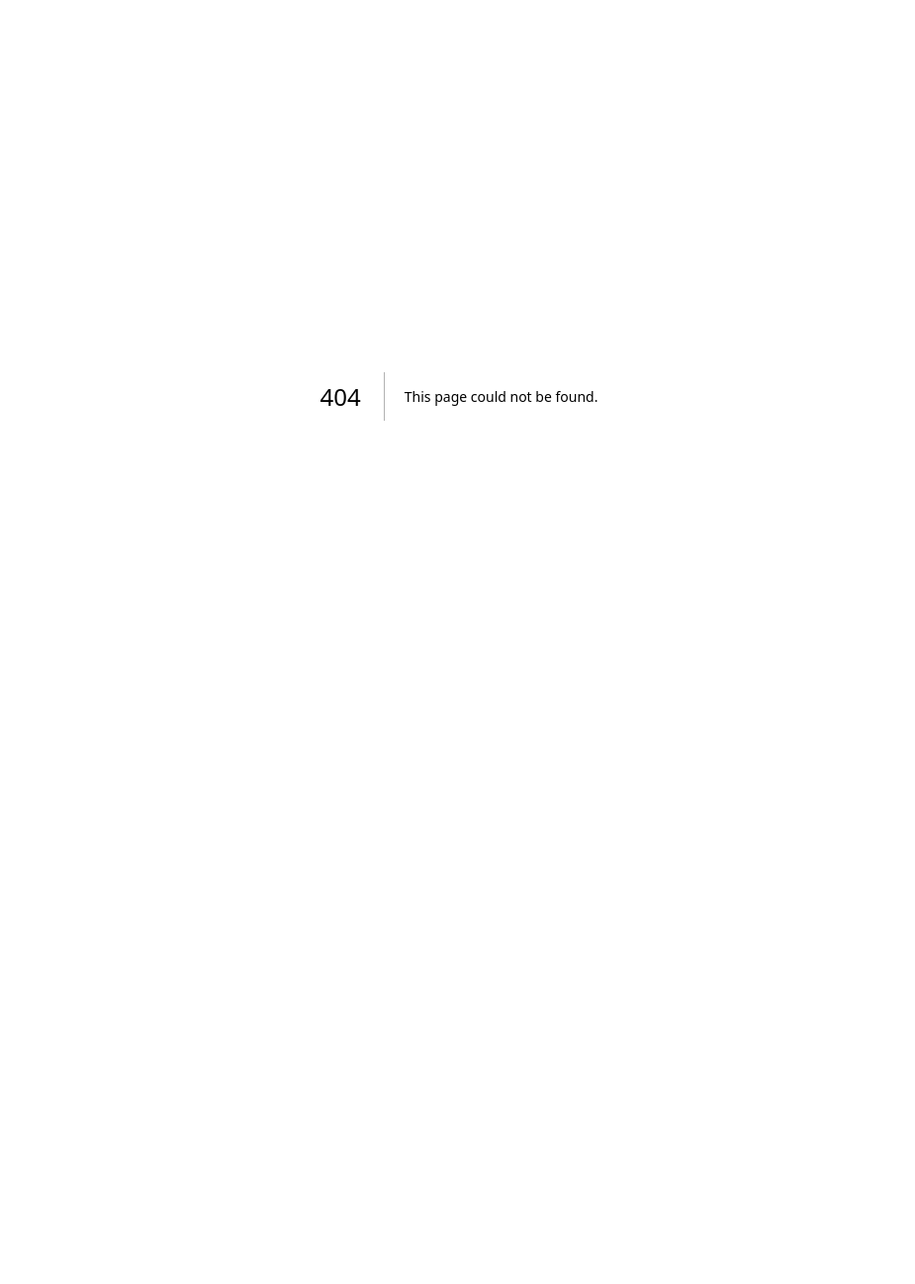
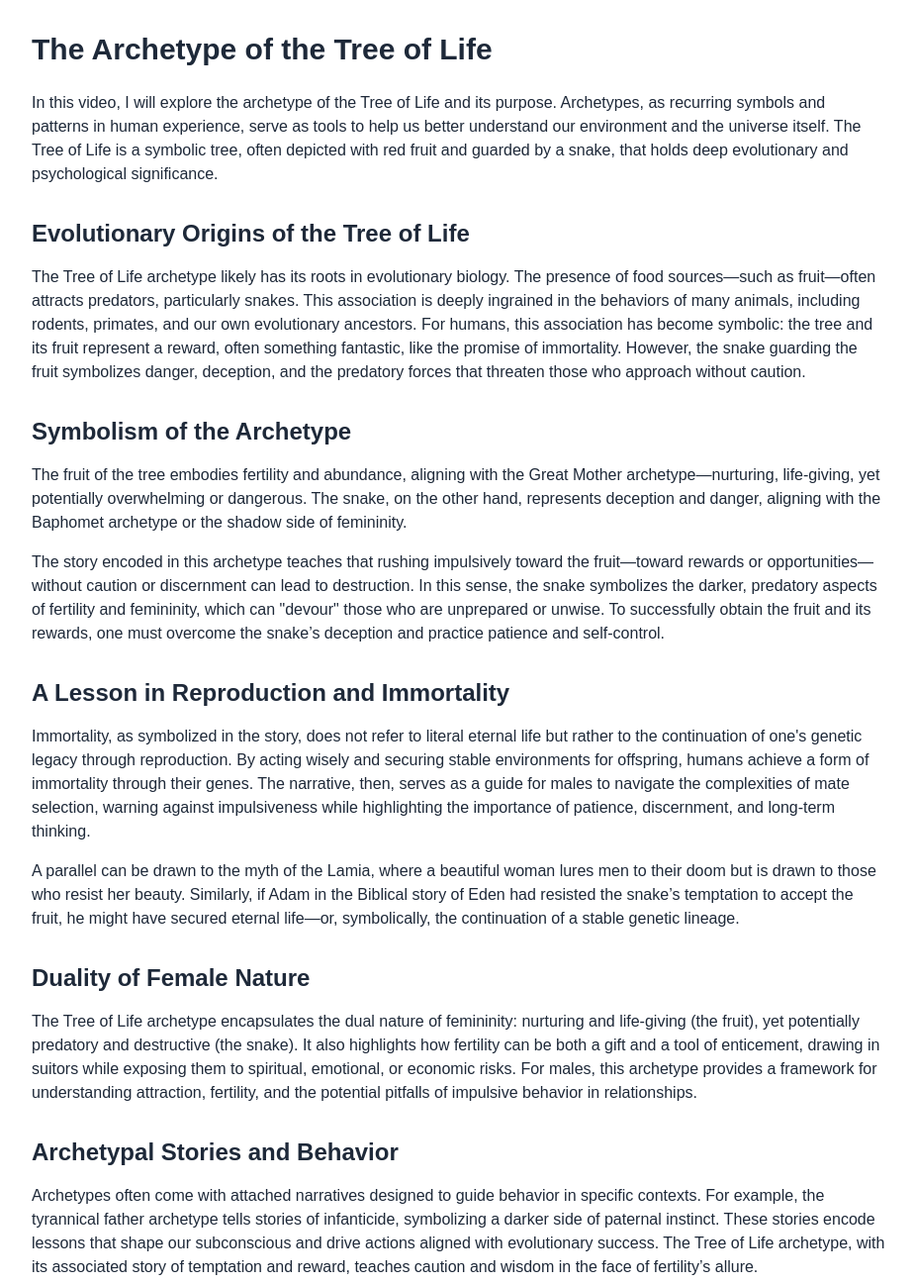
Before and after one commit to digitaldog444/adviseer, a Next.js app: page /tree-of-life in a window 1280 px wide. Before the commit this address had no page. Shown: the top 1297 px of the page at 99% size, without its empty margins (176-1101 px from the left). Before the commit the page ends 800 px from the top, so only its background shows below. Built offline with nearby package versions, Linux system fonts and the light colour scheme.

Commit message:
added tol page

```diff
--- a/src/app/page.tsx
+++ b/src/app/page.tsx
@@ -30,6 +30,14 @@ export default function Home() {
               Baphomet
             </Link>
           </li>
+          <li>
+            <Link
+              className="text-amber-500 hover:text-amber-600"
+              href="/tree-of-life"
+            >
+              Tree of Life
+            </Link>
+          </li>
         </ul>
       </section>
     </>
--- /dev/null
+++ b/src/app/tree-of-life/page.tsx
@@ -0,0 +1,129 @@
+export default function Home() {
+  return (
+    <section className="max-w-256 m-auto">
+      <div className="max-w-4xl mx-auto px-4 py-8 text-gray-800">
+        <h1 className="text-3xl font-bold mb-6">
+          The Archetype of the Tree of Life
+        </h1>
+
+        <p className="mb-4">
+          In this video, I will explore the archetype of the Tree of Life and
+          its purpose. Archetypes, as recurring symbols and patterns in human
+          experience, serve as tools to help us better understand our
+          environment and the universe itself. The Tree of Life is a symbolic
+          tree, often depicted with red fruit and guarded by a snake, that holds
+          deep evolutionary and psychological significance.
+        </p>
+
+        <h2 className="text-2xl font-semibold mt-8 mb-4">
+          Evolutionary Origins of the Tree of Life
+        </h2>
+        <p className="mb-4">
+          The Tree of Life archetype likely has its roots in evolutionary
+          biology. The presence of food sources—such as fruit—often attracts
+          predators, particularly snakes. This association is deeply ingrained
+          in the behaviors of many animals, including rodents, primates, and our
+          own evolutionary ancestors. For humans, this association has become
+          symbolic: the tree and its fruit represent a reward, often something
+          fantastic, like the promise of immortality. However, the snake
+          guarding the fruit symbolizes danger, deception, and the predatory
+          forces that threaten those who approach without caution.
+        </p>
+
+        <h2 className="text-2xl font-semibold mt-8 mb-4">
+          Symbolism of the Archetype
+        </h2>
+        <p className="mb-4">
+          The fruit of the tree embodies fertility and abundance, aligning with
+          the Great Mother archetype—nurturing, life-giving, yet potentially
+          overwhelming or dangerous. The snake, on the other hand, represents
+          deception and danger, aligning with the Baphomet archetype or the
+          shadow side of femininity.
+        </p>
+        <p className="mb-4">
+          The story encoded in this archetype teaches that rushing impulsively
+          toward the fruit—toward rewards or opportunities—without caution or
+          discernment can lead to destruction. In this sense, the snake
+          symbolizes the darker, predatory aspects of fertility and femininity,
+          which can "devour" those who are unprepared or unwise. To successfully
+          obtain the fruit and its rewards, one must overcome the snake’s
+          deception and practice patience and self-control.
+        </p>
+
+        <h2 className="text-2xl font-semibold mt-8 mb-4">
+          A Lesson in Reproduction and Immortality
+        </h2>
+        <p className="mb-4">
+          Immortality, as symbolized in the story, does not refer to literal
+          eternal life but rather to the continuation of one's genetic legacy
+          through reproduction. By acting wisely and securing stable
+          environments for offspring, humans achieve a form of immortality
+          through their genes. The narrative, then, serves as a guide for males
+          to navigate the complexities of mate selection, warning against
+          impulsiveness while highlighting the importance of patience,
+          discernment, and long-term thinking.
+        </p>
+        <p className="mb-4">
+          A parallel can be drawn to the myth of the Lamia, where a beautiful
+          woman lures men to their doom but is drawn to those who resist her
+          beauty. Similarly, if Adam in the Biblical story of Eden had resisted
+          the snake’s temptation to accept the fruit, he might have secured
+          eternal life—or, symbolically, the continuation of a stable genetic
+          lineage.
+        </p>
+
+        <h2 className="text-2xl font-semibold mt-8 mb-4">
+          Duality of Female Nature
+        </h2>
+        <p className="mb-4">
+          The Tree of Life archetype encapsulates the dual nature of femininity:
+          nurturing and life-giving (the fruit), yet potentially predatory and
+          destructive (the snake). It also highlights how fertility can be both
+          a gift and a tool of enticement, drawing in suitors while exposing
+          them to spiritual, emotional, or economic risks. For males, this
+          archetype provides a framework for understanding attraction,
+          fertility, and the potential pitfalls of impulsive behavior in
+          relationships.
+        </p>
+
+        <h2 className="text-2xl font-semibold mt-8 mb-4">
+          Archetypal Stories and Behavior
+        </h2>
+        <p className="mb-4">
+          Archetypes often come with attached narratives designed to guide
+          behavior in specific contexts. For example, the tyrannical father
+          archetype tells stories of infanticide, symbolizing a darker side of
+          paternal instinct. These stories encode lessons that shape our
+          subconscious and drive actions aligned with evolutionary success. The
+          Tree of Life archetype, with its associated story of temptation and
+          reward, teaches caution and wisdom in the face of fertility’s allure.
+        </p>
+
+        <h2 className="text-2xl font-semibold mt-8 mb-4">
+          Male Counterparts and Broader Patterns
+        </h2>
+        <p className="mb-4">
+          What is the male equivalent of the Tree of Life? The archetype of
+          heavenly ascent may capture the essence of masculinity, focusing on
+          striving, achievement, and transcendence—topics I will explore in
+          another video. For both genders, a shared archetypal narrative might
+          be found in the myth of Osiris, a story rich in themes of renewal,
+          destruction, and balance, much like the modern Star Wars myth.
+        </p>
+
+        <h2 className="text-2xl font-semibold mt-8 mb-4">
+          Practical Applications of the Tree of Life Archetype
+        </h2>
+        <p className="mb-4">
+          Beyond its symbolic meaning, the Tree of Life may also have practical
+          uses. Its depiction reflects the branching patterns of trees,
+          potentially helping early humans understand how to climb trees or
+          locate fruit. Symbolically, the branching structure may also represent
+          our subconscious understanding of abstract concepts, such as
+          decision-making or problem-solving, where choices and consequences
+          "branch" out like the limbs of a tree.
+        </p>
+      </div>
+    </section>
+  );
+}
```
